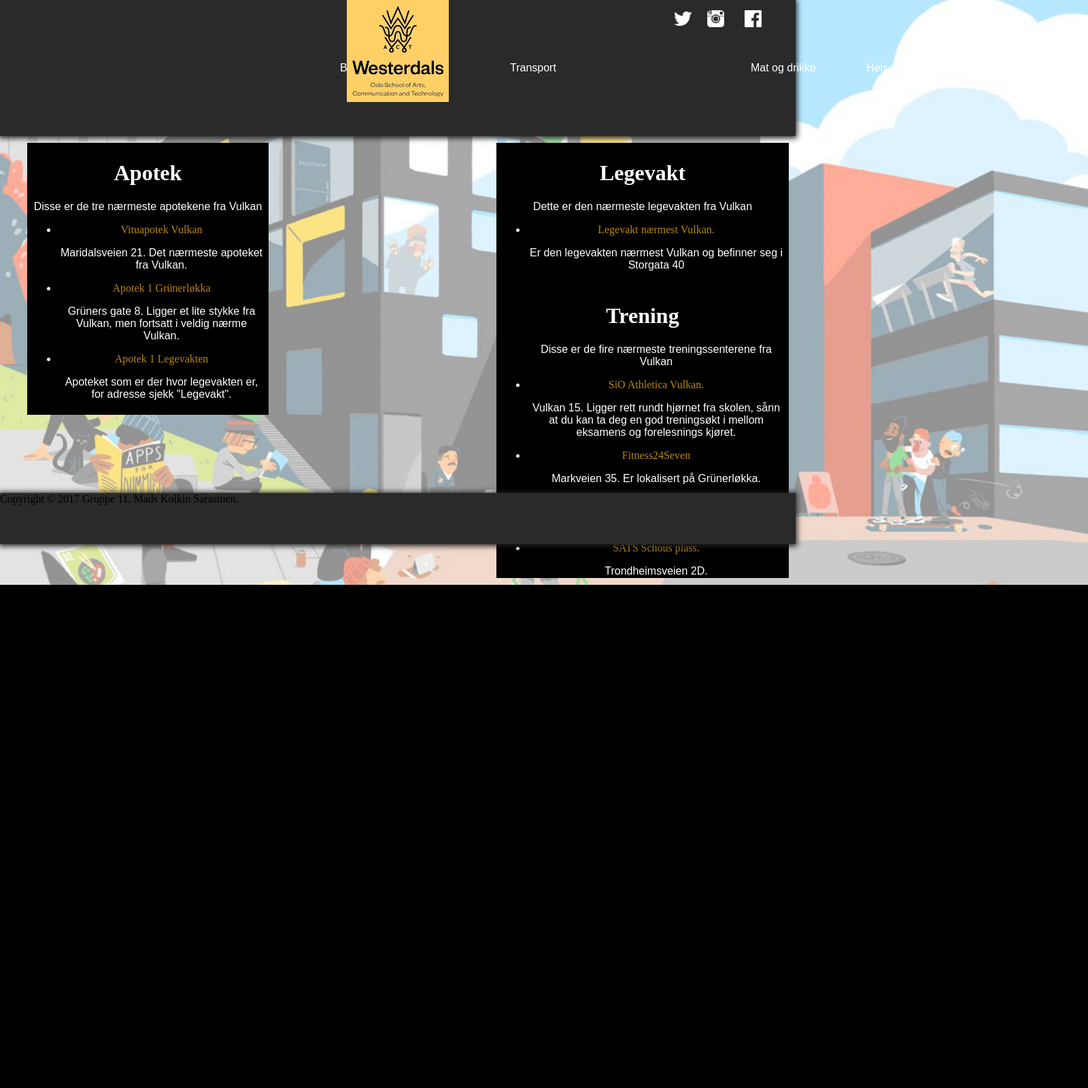
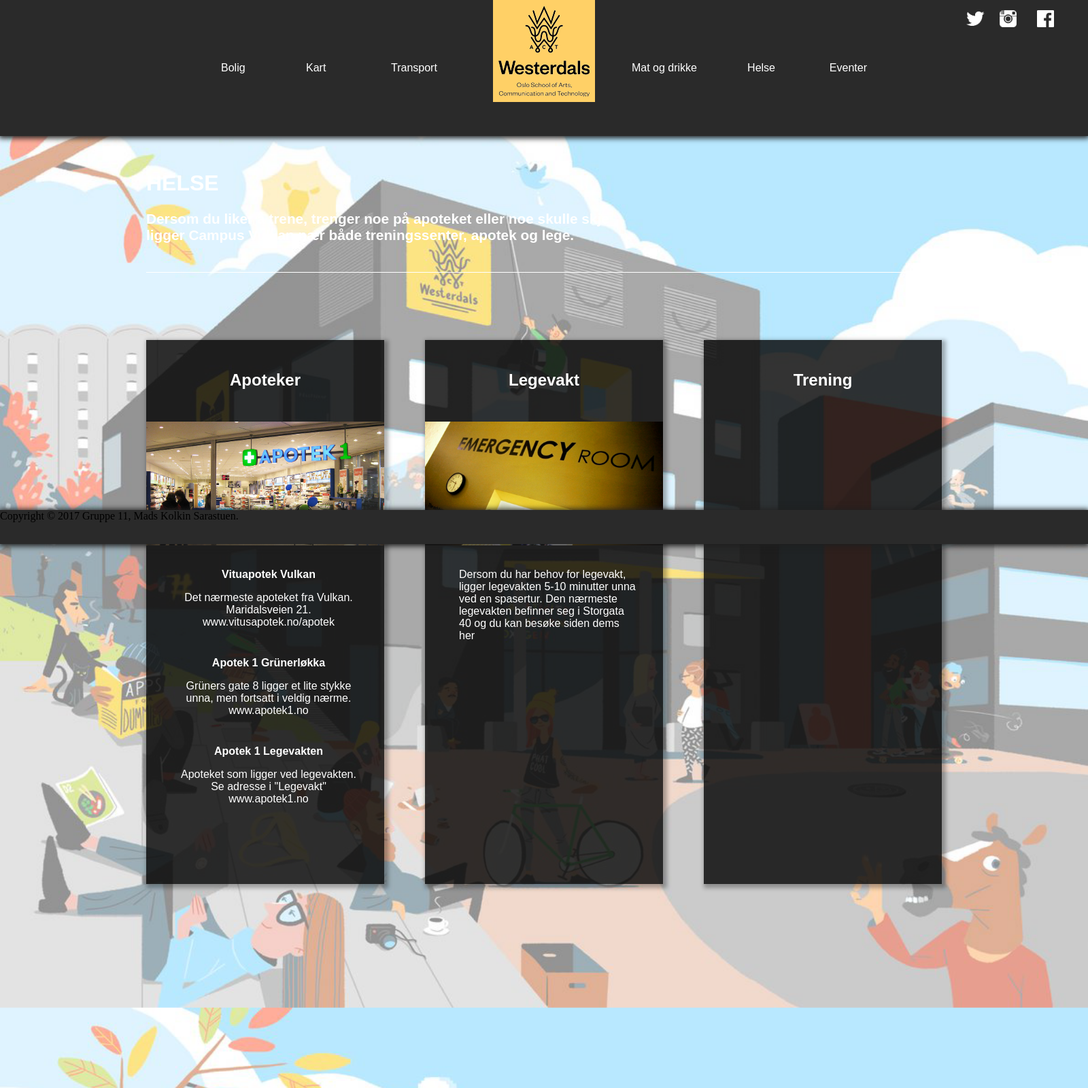
Before and after one commit to Fjellstad/gruppe11webProsjekt, a PHP site: page /Helse.html in a window 1600 px wide. Shown: the whole page at 68% size. Before the commit the page ends 860 px from the top, so only its background shows below. Run offline with PHP 8.4, Linux system fonts and the light colour scheme.

Commit message:
Still working on Helse

```diff
--- a/Helse.html
+++ b/Helse.html
@@ -15,78 +15,152 @@
 
 
     </script>
+
     </head>
+
 <body>
 
+        <div id="header"> <!-- Header start -->
+        <a href="https://www.facebook.com">
+            <img id="facebook" src="bilder/facebook.png">
+        </a>
+        <a href="https://www.twitter.com">
+            <img id="twitter" src="bilder/twitter.png">
+        </a>
+        <a href="https://www.instagram.com">
+            <img id="instagram" src="bilder/instagram.png">
+        </a>
 
-<div id="container">
-  <div id="header">
-      <a href="https://www.facebook.com"><img id="facebook" src="bilder/facebook.png"></a>
-      <a href="https://www.twitter.com"><img id="twitter" src="bilder/twitter.png"></a>
-      <a href="https://www.instagram.com"><img id="instagram" src="bilder/instagram.png"></a>
         <div id="menu" class="menuText">
-                <a href="www.vg.no"><p id="bolig">Bolig</p> </a>
-                <a href="www.facebook.no"><p id="kart">Kart</p> </a>
-                <a href="www.vg.no"><p id="transport">Transport</p> </a>
-                <a href="index.html"><p id="mat">Mat og drikke</p> </a>
-                <a href="helse.html"><p id="helse">Helse</p> </a>
-                <a href="events.html"><p id="eventer">Eventer</p> </a>
+            <a href="www.vg.no">
+                <p id="bolig">Bolig</p>
+            </a>
+            <a href="www.facebook.no">
+                <p id="kart">Kart</p>
+            </a>
+            <a href="www.vg.no">
+                <p id="transport">Transport</p>
+            </a>
+            <a href="index.html">
+                <p id="mat">Mat og drikke</p>
+            </a>
+            <a href="helse.html">
+                <p id="helse">Helse</p>
+            </a>
+            <a href="events.html">
+                <p id="eventer">Eventer</p>
+            </a>
         </div>
-      <div id="logo">
+        <div id="headerLogo">
             <img src="bilder/Logo150px.png"/>
     </div>
 
+  </div><!-- Header end -->
+
+
+<div class="container"> <!-- Container start -->
+
+    <div id="velkommenWrapper"> <!-- VekomstWrapper start -->
+        <div id="textWrapper">
+            <h1>HELSE
+            </h1>
+                <h2 id="helseInfo">Dersom du liker å trene, trenger noe på apoteket eller noe skulle skje
+                <br>ligger Campus Vulkan nær både treningssenter, apotek og lege.
+                </h2>
         </div>
-    <div id="content">
+    </div> <!-- VekomstWrapper end -->
 
-        <div id="Legevakt">
-         <h1>Legevakt</h1>
-            <p>Dette er den nærmeste legevakten fra Vulkan </p>
-         <ul>
-          <li><a href="https://www.oslo.kommune.no/dognapne-vakttjenester/legevakt-oslo/"> Legevakt nærmest Vulkan.</a></li>
-                <p>  Er den legevakten nærmest Vulkan og befinner seg i Storgata 40</p>
-         </ul>
-      </div>
 
-        <div id="Apotek">
-            <h1>Apotek</h1>
-            <p>Disse er de tre nærmeste apotekene fra Vulkan</p>
-            <ul>
-                <li><a href="https://www.vitusapotek.no/apotek"> Vituapotek Vulkan</a></li>
-                    <p> Maridalsveien 21. Det nærmeste apoteket fra Vulkan.</p>
-                <li><a href="https://www.apotek1.no/vaare-apotek/oslo/grunerlokka-144"> Apotek 1 Grünerløkka</a></li>
-                    <p> Grüners gate 8. Ligger et lite stykke fra Vulkan, men fortsatt i veldig nærme Vulkan.</p>
-                <li><a href="https://www.apotek1.no/vaare-apotek/oslo/legevakten-671"> Apotek 1 Legevakten</a></li>
-                    <p> Apoteket som er der hvor legevakten er, for adresse sjekk "Legevakt".</p>
-            </ul>
 
-        </div>
+    <div id="legevaktBox" class="contentBox"> <!-- legevaktBox start -->
+        <h2 class="title">Legevakt
+        </h2>
+        <img class="pics" src="bilder/emergancy.png">
+            <p id="legevaktText" class="contentText">
+                Dersom du har behov for legevakt, ligger legevakten 5-10 minutter unna ved en spasertur. Den nærmeste legevakten
+                befinner seg i Storgata 40 og du kan besøke siden dems
+                <a href="https://www.oslo.kommune.no/dognapne-vakttjenester/legevakt-oslo/">her
 
-        <div id="Trening">
-           <h1>Trening</h1>
-            <ul>  <p>Disse er de fire nærmeste treningssenterene fra Vulkan</p>
-                <li><a href="https://www.sio.no/trening/vare-treningssentre/athletica-vulkan"> SiO Athletica Vulkan.</a></li>
-                    <p> Vulkan 15. Ligger rett rundt hjørnet fra skolen, sånn at du kan ta deg en god treningsøkt i mellom eksamens og forelesnings kjøret.</p>
-                <li><a href="https://no.fitness24seven.com/vare-sentre/her-er-vi/oslo-grunerlokka/"> Fitness24Seven</a></li>
-                    <p> Markveien 35. Er lokalisert på Grünerløkka.</p>
-                <li><a href="https://evofitness.no/"> EVO Grünerløkka</a> </li>
-                    <p>Thorvald Meyers gate 72.</p>
-                <li> <a href="https://www.satselixia.no/treningssentre/oslo/schous-plass-sats/"> SATS Schous plass.</a> </li>
-                    <p> Trondheimsveien 2D.</p>
-            </ul>
+                </a>
+            </p>
+
+    </div> <!-- legevaktBox end -->
+
+    <div id="apotekBox" class="contentBox"> <!-- apotekBox start -->
+        <h2 class="title">Apoteker
+        </h2>
+
+        <img class="pics" src="bilder/apotek.png">
+
+        <div id="vitus"> <!-- vitus start -->
+            <h3>Vituapotek Vulkan
+            </h3>
+                <p>
+                    Det nærmeste apoteket fra Vulkan.
+                    Maridalsveien 21.
+                    <a href="https://www.vitusapotek.no/apotek">www.vitusapotek.no/apotek
+                    </a>
+                </p>
+
+        </div> <!-- vitus end -->
+
+
+
+
+
+
+        <div id="lokka"> <!-- lokka start -->
+            <h3>Apotek 1 Grünerløkka
+            </h3>
+                <p>
+                Grüners gate 8 ligger et lite stykke unna, men fortsatt i veldig nærme.
+                <br><a href="https://www.apotek1.no/vaare-apotek/oslo/grunerlokka-144">www.apotek1.no
+                    </a>
+                </p>
+
+
+        </div><!-- lokka start -->
+
+        <div id="apotekLegevakt">
+            <h3>Apotek 1 Legevakten
+            </h3>
+                <p>
+                Apoteket som ligger ved legevakten. Se adresse  i "Legevakt"
+                <br><a href="https://www.apotek1.no/vaare-apotek/oslo/legevakten-671">www.apotek1.no
+                    </a>
+                </p>
+
 
 
         </div>
 
-    </div>
-    <div id="footer">
-        Copyright &copy; 2017 Gruppe 11, Mads Kolkin Sarastuen.
+
+
+
+        </div><!-- apotekBox end -->
+
+
+
+
+
+
+    <div id="treningBox" class="contentBox">
+           <h2 class="title">Trening</h2>
+
+
     </div>
 
 
 
 
 
-</div>
+
+
+</div> <!-- Container end -->
+
+<div id="footer"> <!-- Footer start -->
+        Copyright &copy; 2017 Gruppe 11, Mads Kolkin Sarastuen.
+</div> <!-- Footer end -->
+
 </body>
 </html>
--- a/css/helse.css
+++ b/css/helse.css
@@ -1,36 +1,43 @@
-html, body {
-    height: 100%;
+html, body{
+    height: 1400px;
     margin: auto;
     background-color: white;
     background-image: url(../bilder/backgroundpic.png);
     background-repeat: no-repeat;
     background-position: center;
-    background-size: cover;
+    background-attachment: fixed;
+    -webkit-background-size: cover;
+    -moz-background-size: cover;
+    -o-background-size: cover;
 }
 
-a{
-    text-decoration: none;
-    color: darkgoldenrod;
-}
-
-#container{
+.container{
     position: relative;
+    height: 100%;
     width: 1170px;
-    height: 100%;
+    margin-left:auto;
+    margin-right: auto;
 }
 
 #header{
-    position: absolute;
+    position: relative;
     height: 200px;
     width: 100%;
     background-color: rgb(42, 42, 42);
-    color: #FFFFFF;
-    text-align: left;
     top: 0px;
     box-shadow: 0px 1px 8px 2px #1f1f1f;
 }
 
-#logo{
+#footer{
+    position: fixed;
+    height: 50px;
+    width: 100%;
+    background-color: rgb(42, 42, 42);
+    bottom: 0px;
+    box-shadow: 0px 1px 8px 2px #1f1f1f;
+}
+
+#headerLogo{
     position: absolute;
     height: 150px;
     width: 150px;
@@ -40,54 +47,231 @@
     top: 0;
 }
 
-#content{
-    position: absolute;
-    padding: 10px;
-    top:200px;
+
+
+
+
+
+
+
+
+
+
+/* Utseende på overskrifter */
+h1{
+    color: white;
+    font-family: sans-serif;
+    font-size: 2em;
 }
 
-#Apotek{
-    width:30%;
-    float: left;
-    padding: 5px;
-    background-color: black;
+/* Utseende på mindre overskrifter */
+h2{
+    font-family: sans-serif;
+    font-size: 1.5em;
+    color: white;
+}
+
+h3{
+    font-family: sans-serif;
+    font-size: 1em;
+    color: white;
+}
+
+
+
+
+
+
+
+
+
+
+
+#velkommenWrapper{
+    position: relative;
+    width: 100%;
+    height: 200px;
+    top: 0px;
+    border-bottom: white solid 1px;
+}
+
+#textWrapper{
+    position: absolute;
+    width: 100%px;
+    height: 150px;
+    top: 30px;
+    margin: 0 auto;
+    left: 0;
+    right: 0;
+}
+
+/* Undertekst til velkommenText */
+#helseInfo{
+    top: 50px;
+    font-size: 1.3em;
+}
+
+
+
+
+
+
+
+
+/* Klasse - Boks for informasjon */
+
+
+.title{
+    position: absolute;
+    top: 45px;
+    text-align: center;
+    left: 0;
+    right: 0;
+    margin: 0 auto;
+}
+
+.smallerTitle{
+     position: absolute;
+    top: 120px;
+    left: 50px;
+}
+
+.pics{
+    position: absolute;
+    width: 350px;
+    top:120px;
+}
+
+
+
+
+/* Klasse for utseende på innholdstekst */
+.contentText{
+    position: absolute;
+    font-family: sans-serif;
+    font-size: 1em;
+    color: white;
+    text-align: left;
+    margin-left: 50px;
+    width: 260px;
+    top: 320px;
+}
+
+.contentBox{
+    position: absolute;
+    top: 300px;
+    width: 350px;
+    background-color: rgba(0,0,0,0.8);
+   -webkit-box-shadow: box-shadow: 3px 3px 6px 3px rgba(0,0,0,0.3);
+    box-shadow: 3px 3px 6px 3px rgba(0,0,0,0.3);
+    height: 800px;
+}
+
+
+#vitus{
+    position: absolute;
+    font-family: sans-serif;
+    font-size: 1em;
     color: white;
     text-align: center;
-    margin-left: 30px;
+    margin-left: 50px;
+    width: 260px;
+    top: 320px;
 }
 
-#Legevakt{
-    width: 30%;
-    width: 420px;
-    float: right;
-    background-color: black;
-    padding: 5px;
+#lokka{
+    position: absolute;
+    font-family: sans-serif;
+    font-size: 1em;
     color: white;
     text-align: center;
-    margin-left: 30px;
+    margin-left: 50px;
+    width: 260px;
+    top: 450px;
 }
 
-#Trening{
-    width: 420px;
-    height: 420px;
-    float: right;
-    background-color: black;
-    color: white;
-    padding: 5px;
-    left: 15px;
-    text-align: center;
 
 
+#apotekLegevakt{
+    position: absolute;
+    font-family: sans-serif;
+    font-size: 1em;
+    color: white;
+    text-align: center;
+    margin-left: 50px;
+    width: 260px;
+    top: 580px;
 }
 
-        #footer{
+
+
+
+
+
+
+
+
+
+
+
+
+
+
+
+
+
+
+
+
+
+
+
+
+
+
+
+
+
+#apotekBox{
     position: absolute;
-            height: 75px;
-            width: 100%;
-            background-color: rgb(42, 42, 42);
-            bottom: 0px;
-            box-shadow: 0px 1px 8px 2px #1f1f1f;
+    left: 0;
 }
+
+#legevaktBox{
+    position: absolute;
+    left: 0;
+    right: 0;
+    margin: 0 auto;
+}
+
+#treningBox{
+    position: absolute;
+    right: 0;
+}
+
+
+
+
+
+
+
+
+
+
+
+
+
+
+
+
+
+
+
+
+
+
+
+
 #facebook{
     position: absolute;
     top: 15px;
@@ -111,10 +295,33 @@
     height: 32px;
     width: 32px;
 }
-#wLogo {
-    height: 150px;
-    width: 150px;
-}
+
+
+
+
+
+
+
+
+
+
+
+
+
+
+
+
+
+
+
+
+
+
+
+
+
+
+
 
 #menu {
     position: absolute;
@@ -124,42 +331,43 @@
     left: 0;
     right: 0;
     margin: 0 auto;
-
 }
 
 p, .menuText{
-
-
     color: #FFF;
     font-family: sans-serif;
-
 }
 
-#bolig, #menu, .menuText{
+#bolig{
     position: absolute;
     left: 125px;
 }
 
-#kart, #menu, .menuText{
+#kart{
     position: absolute;
     left: 250px;
 }
 
-#transport, #menu, .menuText{
+#transport{
     position: absolute;
     left: 375px;
 }
 
-#eventer, #menu, .menuText{
+#eventer{
     position: absolute;
     right: 125px;
 }
 
-#helse, #menu, .menuText{
+#helse{
     position: absolute;
     right: 260px;
 }
-#mat, #menu, .menuText{
+#mat{
     position: absolute;
     right: 375px;
 }
+
+a{
+    text-decoration: none;
+    color: white;
+}
--- a/css/matogdrikke.css
+++ b/css/matogdrikke.css
@@ -203,7 +203,6 @@
     margin-left: 50px;
     width: 260px;
     top: 120px;
-
 }
 
 /* Boksen for alt innhold i mathallen */
--- a/matogdrikke.html
+++ b/matogdrikke.html
@@ -42,7 +42,7 @@
             </div>
         </div>
 
-        <div id="boxWrapper">
+
             <div id="mathallenBox" class="contentBox">
                 <h2 class="title">Mathallen</h2>
                     <p id="mathallenContentText" class="contentText">
@@ -97,7 +97,7 @@
 
             </div>
 
-        </div>
+
 
 
 
```
Also changed, not shown: bilder/apotek.png (added), bilder/emergancy.png (added). Lines whose indentation alone changed are shown as unchanged.
